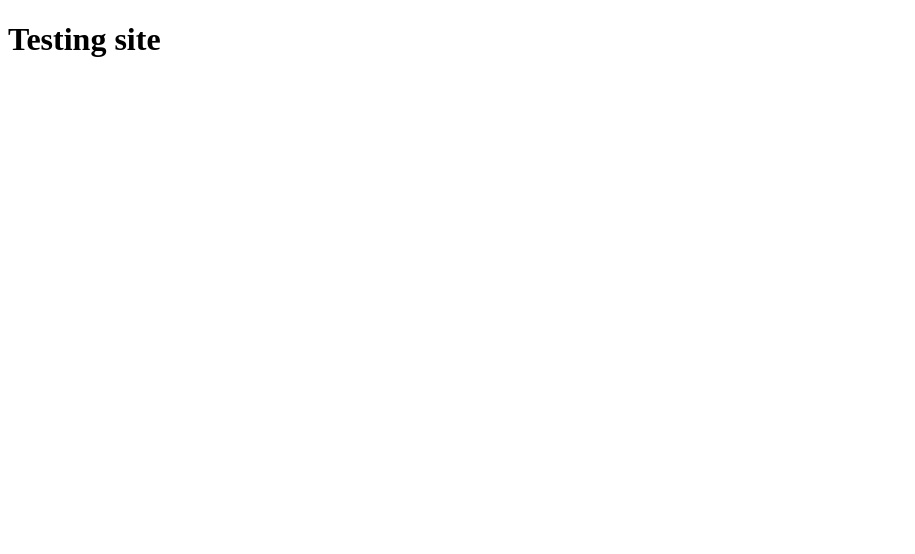
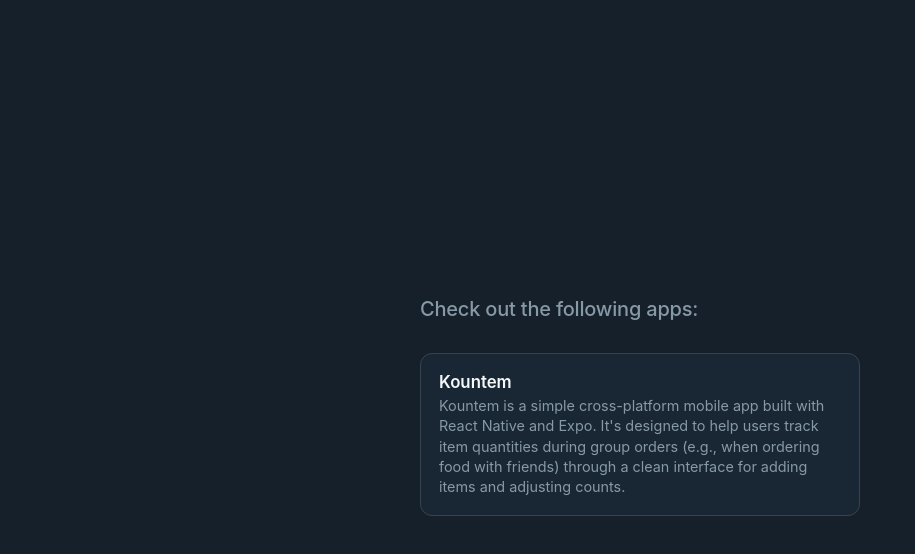
Before and after one commit to karthick-in/karthick-in.github.io, a plain HTML site: page index.html in a window 1280 px wide. Shown: the whole page, without its empty margins (0-915 px from the left). Drawn offline with Linux system fonts and the light colour scheme.

Commit message:
home page

```diff
--- a/index.html
+++ b/index.html
@@ -1,35 +1,98 @@
 <!DOCTYPE html>
-<html>
-<body onload="myFunction()">
+<html lang="en">
+<head>
+    <meta charset="UTF-8">
+    <meta name="viewport" content="width=device-width, initial-scale=1.0">
+    <title>My Apps</title>
+    <style>
+        :root {
+            --bg-color: #15202b;
+            --text-color: #f5f8fa;
+            --card-bg: #192734;
+            --card-hover: #22303c;
+            --border-color: #38444d;
+            --accent-color: #ffffff;
+            --muted-color: #8899a6;
+        }
 
-<h1>Testing site</h1>
+        body {
+            font-family: -apple-system, BlinkMacSystemFont, "Segoe UI", Roboto, Helvetica, Arial, sans-serif;
+            background-color: var(--bg-color);
+            color: var(--text-color);
+            margin: 0;
+            display: flex;
+            justify-content: center;
+            align-items: center;
+            min-height: 100vh;
+            padding: 24px;
+            box-sizing: border-box;
+        }
 
-<script>
-function myFunction() {
-  	// alert("Page is loaded");
+        .container {
+            max-width: 440px;
+            width: 100%;
+        }
 
-	// POST request
-	/* const urlParams = new URLSearchParams(window.location.search);
-	const url = urlParams.get('url');
-	const vms = urlParams.get('vms');
-	alert(vms)
+        h1 {
+            font-size: 1.25rem;
+            font-weight: 500;
+            margin-bottom: 2rem;
+            color: var(--muted-color);
+            letter-spacing: -0.01em;
+        }
 
-	var xhr = new XMLHttpRequest();
-	xhr.open("POST", url, true);
-	xhr.setRequestHeader('Content-Type', 'application/json');
-	xhr.send(JSON.stringify({
-		vms: vms
-	}));
-	xhr.onload = function() {
-		console.log("HELLO")
-		console.log(this.responseText);
-		var data = JSON.parse(this.responseText);
-		console.log(data);
-	} */
+        .app-list {
+            display: flex;
+            flex-direction: column;
+            gap: 12px;
+        }
 
+        .app-card {
+            display: flex;
+            flex-direction: column;
+            padding: 18px;
+            background-color: var(--card-bg);
+            border: 1px solid var(--border-color);
+            border-radius: 12px;
+            text-decoration: none;
+            color: inherit;
+            transition: all 0.2s cubic-bezier(0.4, 0, 0.2, 1);
+        }
 
-}
-</script>
+        .app-card:hover {
+            background-color: var(--card-hover);
+            border-color: var(--accent-color);
+            transform: translateY(-1px);
+        }
+
+        .app-name {
+            font-weight: 600;
+            font-size: 1.05rem;
+            margin-bottom: 4px;
+        }
+
+        .app-desc {
+            font-size: 0.9rem;
+            color: var(--muted-color);
+            line-height: 1.4;
+        }
+    </style>
+</head>
+<body>
+
+    <div class="container">
+        <h1>Check out the following apps:</h1>
+
+        <div class="app-list">
+            <!-- App Card Start -->
+            <a href="kountem/" class="app-card" target="_blank">
+                <div class="app-name">Kountem</div>
+                <div class="app-desc">Kountem is a simple cross-platform mobile app built with React Native and Expo.
+It's designed to help users track item quantities during group orders (e.g., when ordering food with friends) through a clean interface for adding items and adjusting counts.</div>
+            </a>
+            <!-- App Card End -->
+        </div>
+    </div>
 
 </body>
 </html>
```
Also changed, not shown: Excel-Price-Calc-Test.html (deleted, +0 -20 lines), 1 other file.
